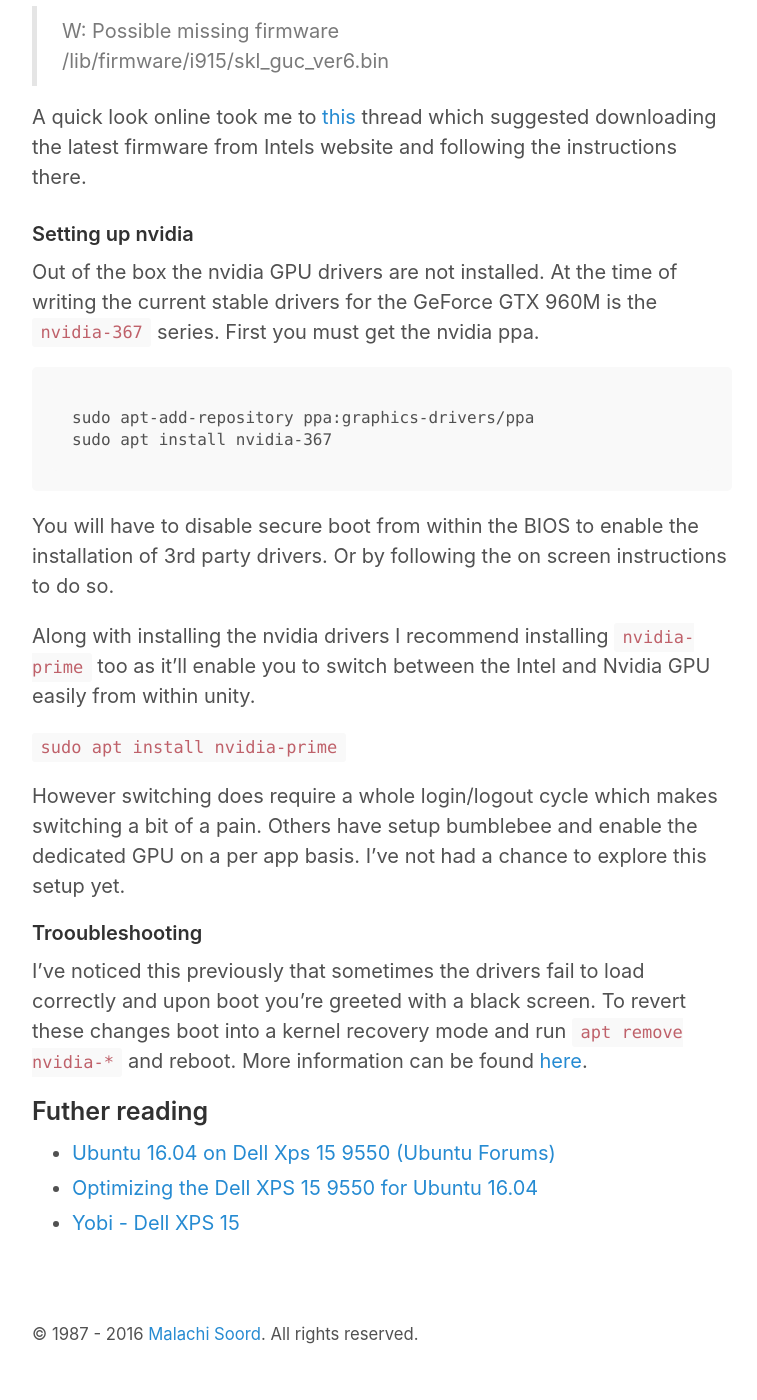
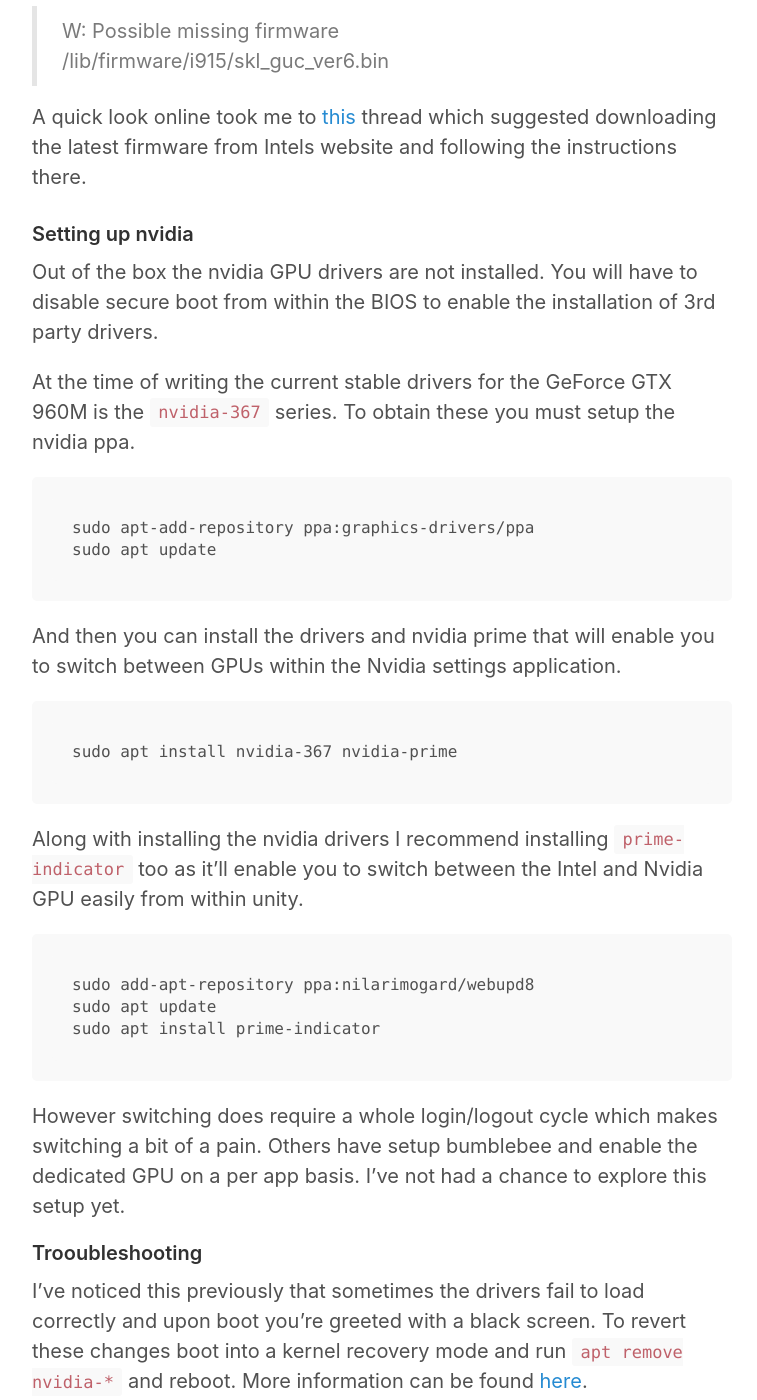
Before and after one commit to inverse/personal-site, a Jekyll site: the page built from _posts/2016-09-10-xps-15-9550-ubuntu-setup.md, in a window 1280 px wide and 1400 px high, scrolled down 1737 px. Shown: the whole window, without its empty margins (258-1015 px from the left). Built offline with Jekyll 4.4.1, drawn with Linux system fonts in a browser that asks for light colours; comment, search, counter and statistics services are not loaded.

Commit message:
Updated GPU section

````diff
--- a/_posts/2016-09-10-xps-15-9550-ubuntu-setup.md
+++ b/_posts/2016-09-10-xps-15-9550-ubuntu-setup.md
@@ -44,21 +44,29 @@
 
 ### Setting up nvidia
 
-Out of the box the nvidia GPU drivers are not installed. At the time of writing the current stable drivers for the GeForce GTX 960M is the `nvidia-367` series. First you must get the nvidia ppa.
+Out of the box the nvidia GPU drivers are not installed. You will have to disable secure boot from within the BIOS to enable the installation of 3rd party drivers.
+
+At the time of writing the current stable drivers for the GeForce GTX 960M is the `nvidia-367` series. To obtain these you must setup the nvidia ppa.
 
 ```
 sudo apt-add-repository ppa:graphics-drivers/ppa
-sudo apt install nvidia-367
+sudo apt update
 ```
 
-You will have to disable secure boot from within the BIOS to enable the installation of 3rd party drivers. Or by following the on screen instructions to do so.
+And then you can install the drivers and nvidia prime that will enable you to switch between GPUs within the Nvidia settings application.
 
-Along with installing the nvidia drivers I recommend installing `nvidia-prime` too as it'll enable you to switch between the Intel and Nvidia GPU easily from within unity.
+```
+sudo apt install nvidia-367 nvidia-prime
+```
 
-`sudo apt install nvidia-prime`
+Along with installing the nvidia drivers I recommend installing `prime-indicator` too as it'll enable you to switch between the Intel and Nvidia GPU easily from within unity.
 
+```
+sudo add-apt-repository ppa:nilarimogard/webupd8
+sudo apt update
+sudo apt install prime-indicator
+```
 However switching does require a whole login/logout cycle which makes switching a bit of a pain. Others have setup bumblebee and enable the dedicated GPU on a per app basis. I've not had a chance to explore this setup yet.
-
 
 #### Trooubleshooting
 
````
